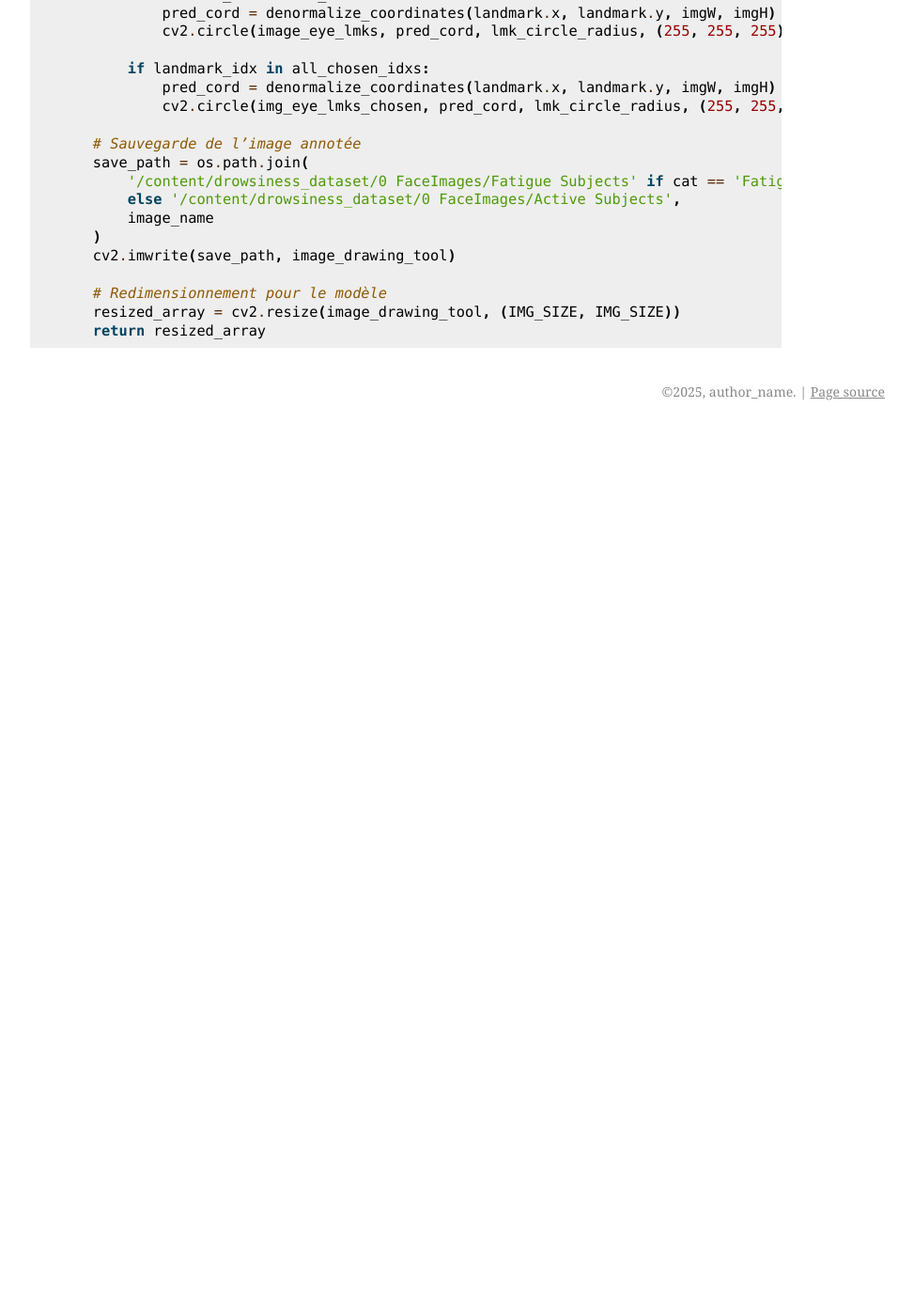
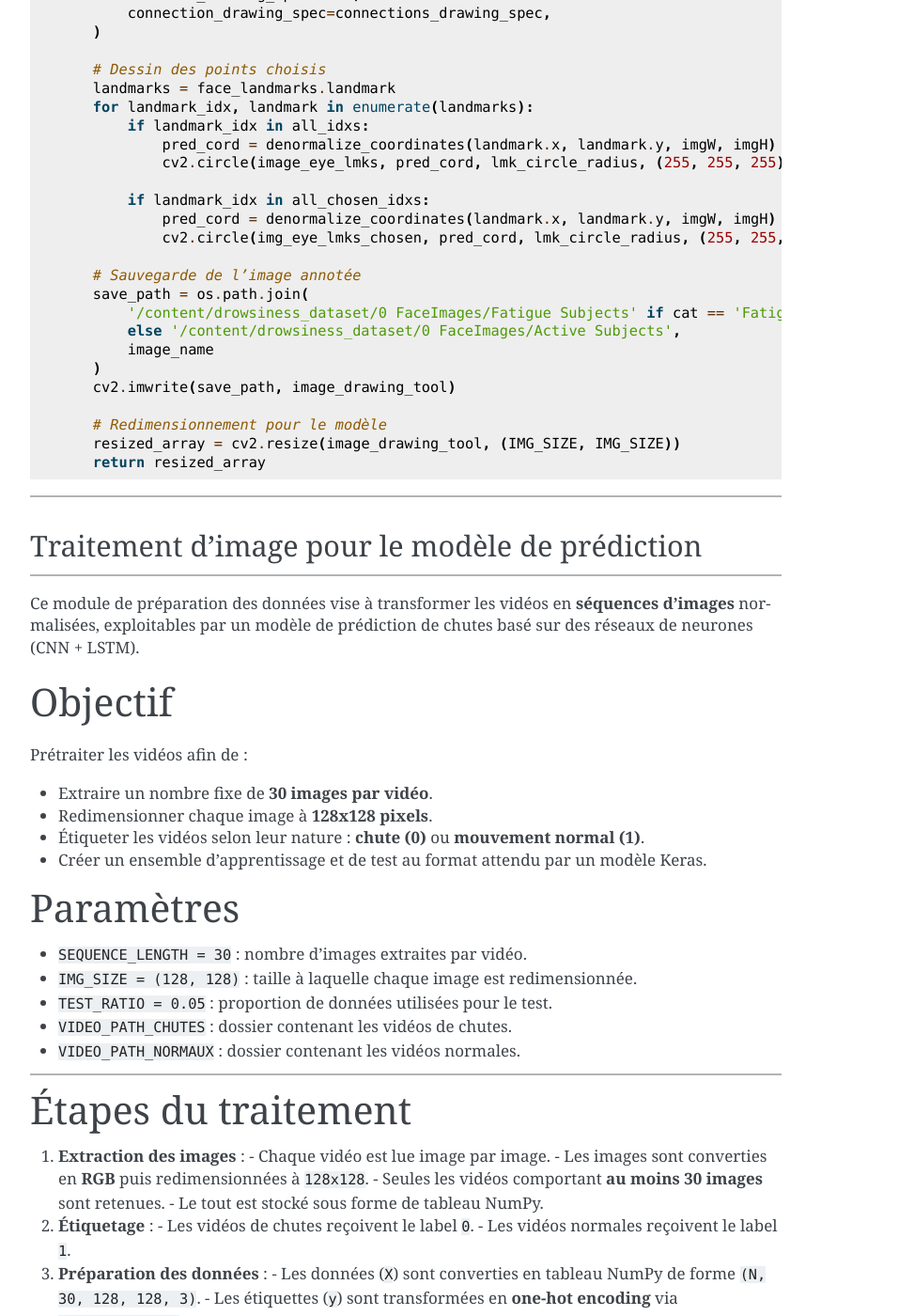
Before and after one commit to SouleymaneDiallo04/Syst-me-de-Surveillance-de-la-posture, a Sphinx documentation site: the page built from docs/source/approche.rst, in a window 1280 px wide and 1400 px high, scrolled down 3937 px. Shown: the whole window at 94% size, without its empty margins (168-1141 px from the left). Built offline with Sphinx 7.4.7, drawn with Linux system fonts in a browser that asks for light colours; pages that are not in the unit, such as notebooks, are missing from menus; before the commit the page ends 4393 px from its top, so only the background shows below that; some of the changed text lies outside the part shown.

Commit message:
Mise à jour des docstrings et du code

```diff
--- a/docs/source/approche.rst
+++ b/docs/source/approche.rst
@@ -1,5 +1,8 @@
+----
 II.Approche Technique
 =====================
+
+------
 
 Prétraitement des Données
 -------------------------
@@ -10,6 +13,8 @@
 - **Détection de somnolence**
 
 Dans cette section, nous détaillons l’approche spécifique pour le modèle de détection de somnolence.
+
+----
 
 Chargement des données
 ----------------------
@@ -24,6 +29,9 @@
     path = kagglehub.dataset_download("rakibuleceruet/drowsiness-prediction-dataset")
 
     print("Path to dataset files:", path)
+
+
+----
 
 
 Utilisation de Mediapipe pour les landmarks faciaux
@@ -42,6 +50,8 @@
         min_detection_confidence=0.3,
         min_tracking_confidence=0.8
     )
+
+----
 
 
 Calcul des caractéristiques (features) visuelles
@@ -78,6 +88,8 @@
         N3 = distance(landmarks[mouth[3][0]], landmarks[mouth[3][1]])
         D = distance(landmarks[mouth[0][0]], landmarks[mouth[0][1]])
         return (N1 + N2 + N3) / (3 * D)
+
+----
 
 Extraction des caractéristiques pour les images somnolentes
 -----------------------------------------------------------
@@ -145,6 +157,8 @@
     with open("./feats/mp_active_feats.pkl", "wb") as f:
         pickle.dump(active_feats, f)
 
+----
+
 Préparation des jeux de données
  -------------------------------
 
@@ -166,6 +180,7 @@
         X, y, test_size=0.2, random_state=42
     )
 
+----
 
 Fonction pour visualisation et redimensionnement des images
  -----------------------------------------------------------
@@ -229,3 +244,121 @@
         # Redimensionnement pour le modèle
         resized_array = cv2.resize(image_drawing_tool, (IMG_SIZE, IMG_SIZE))
         return resized_array
+
+----
+
+Traitement d’image pour le modèle de prédiction
+===============================================
+
+----
+
+Ce module de préparation des données vise à transformer les vidéos en **séquences d’images** normalisées, exploitables par un modèle de prédiction de chutes basé sur des réseaux de neurones (CNN + LSTM).
+
+Objectif
+--------
+
+Prétraiter les vidéos afin de :
+
+- Extraire un nombre fixe de **30 images par vidéo**.
+- Redimensionner chaque image à **128x128 pixels**.
+- Étiqueter les vidéos selon leur nature : **chute (0)** ou **mouvement normal (1)**.
+- Créer un ensemble d’apprentissage et de test au format attendu par un modèle Keras.
+
+Paramètres
+----------
+
+- ``SEQUENCE_LENGTH = 30`` : nombre d’images extraites par vidéo.
+- ``IMG_SIZE = (128, 128)`` : taille à laquelle chaque image est redimensionnée.
+- ``TEST_RATIO = 0.05`` : proportion de données utilisées pour le test.
+- ``VIDEO_PATH_CHUTES`` : dossier contenant les vidéos de chutes.
+- ``VIDEO_PATH_NORMAUX`` : dossier contenant les vidéos normales.
+
+----
+
+Étapes du traitement
+--------------------
+
+1. **Extraction des images** :
+   - Chaque vidéo est lue image par image.
+   - Les images sont converties en **RGB** puis redimensionnées à ``128x128``.
+   - Seules les vidéos comportant **au moins 30 images** sont retenues.
+   - Le tout est stocké sous forme de tableau NumPy.
+
+2. **Étiquetage** :
+   - Les vidéos de chutes reçoivent le label ``0``.
+   - Les vidéos normales reçoivent le label ``1``.
+
+3. **Préparation des données** :
+   - Les données (``X``) sont converties en tableau NumPy de forme ``(N, 30, 128, 128, 3)``.
+   - Les étiquettes (``y``) sont transformées en **one-hot encoding** via ``to_categorical``.
+
+4. **Découpage en train/test** :
+   - Utilisation de ``train_test_split`` avec stratification selon les classes.
+   - Ratio test fixé à 5 %.
+
+Exemple d’exécution
+-------------------
+
+À la fin de l’exécution du script :
+
+.. code-block:: bash
+
+   Données préparées : (95, 30, 128, 128, 3) (train), (5, 30, 128, 128, 3) (test)
+
+Cela signifie que 100 vidéos ont été traitées, et 95 sont utilisées pour l’entraînement.
+
+----
+
+Code source
+-----------
+
+.. code-block:: python
+
+   import cv2
+   import os
+   import numpy as np
+   from sklearn.model_selection import train_test_split
+   from keras.utils import to_categorical
+
+   SEQUENCE_LENGTH = 30
+   IMG_SIZE = (128, 128)
+   TEST_RATIO = 0.05
+
+   VIDEO_PATH_CHUTES = r"../data/dataAlgorithme1/VideoChute"
+   VIDEO_PATH_NORMAUX = r"../data/dataAlgorithme1/videoNormal"
+
+   def extract_frames(video_path, num_frames=SEQUENCE_LENGTH):
+       cap = cv2.VideoCapture(video_path)
+       frames = []
+       while len(frames) < num_frames and cap.isOpened():
+           ret, frame = cap.read()
+           if not ret:
+               break
+           frame = cv2.cvtColor(frame, cv2.COLOR_BGR2RGB)
+           frame = cv2.resize(frame, IMG_SIZE)
+           frames.append(frame)
+       cap.release()
+       return np.array(frames[:num_frames])
+
+   X, y = [], []
+
+   for video_file in os.listdir(VIDEO_PATH_CHUTES):
+       video_path = os.path.join(VIDEO_PATH_CHUTES, video_file)
+       sequence = extract_frames(video_path)
+       if len(sequence) == SEQUENCE_LENGTH:
+           X.append(sequence)
+           y.append(0)
+
+   for video_file in os.listdir(VIDEO_PATH_NORMAUX):
+       video_path = os.path.join(VIDEO_PATH_NORMAUX, video_file)
+       sequence = extract_frames(video_path)
+       if len(sequence) == SEQUENCE_LENGTH:
+           X.append(sequence)
+           y.append(1)
+
+   X = np.array(X)
+   y = to_categorical(np.array(y))
+   X_train, X_test, y_train, y_test = train_test_split(X, y, test_size=TEST_RATIO, stratify=y)
+   print(f"Données préparées : {X_train.shape} (train), {X_test.shape} (test)")
+
+----
```
